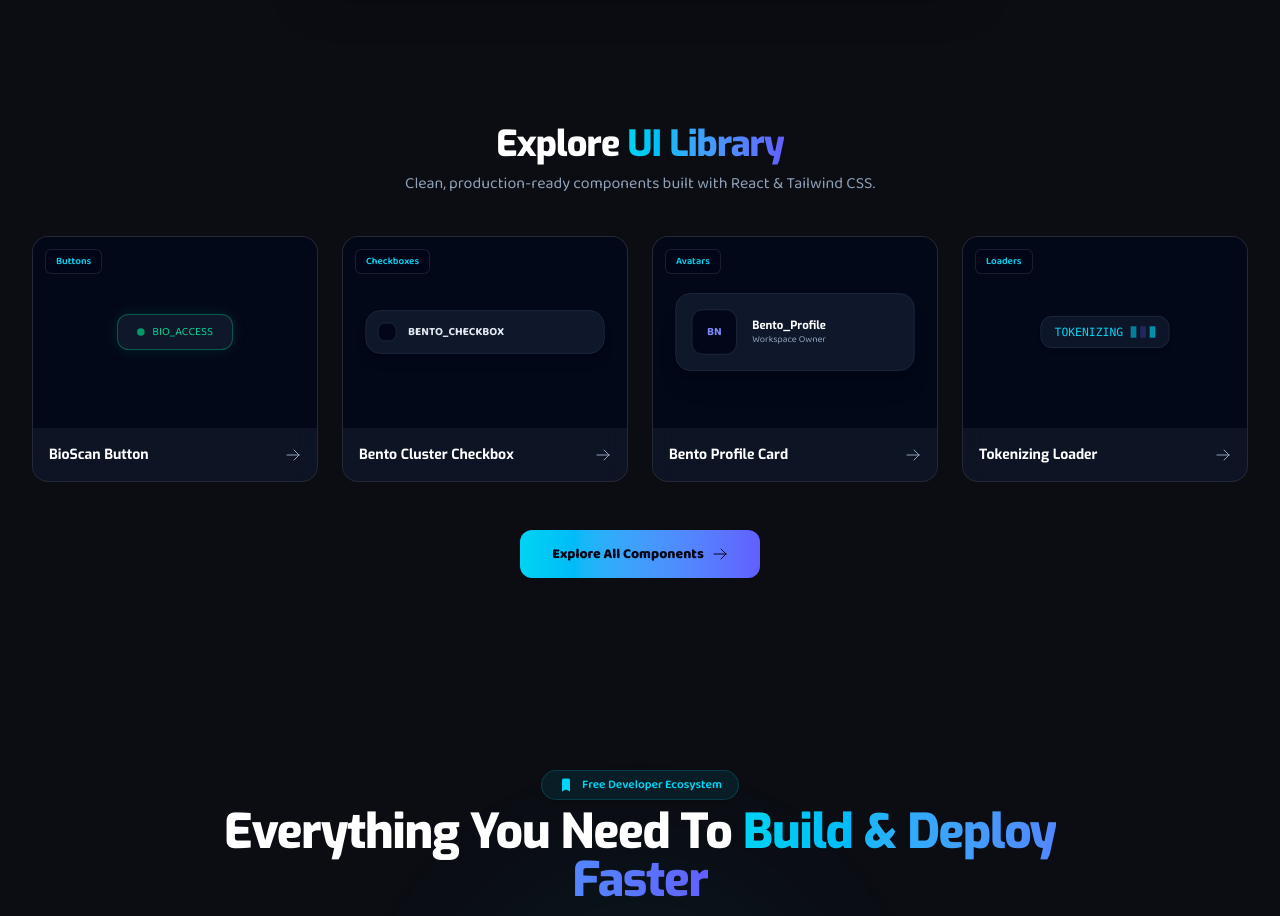
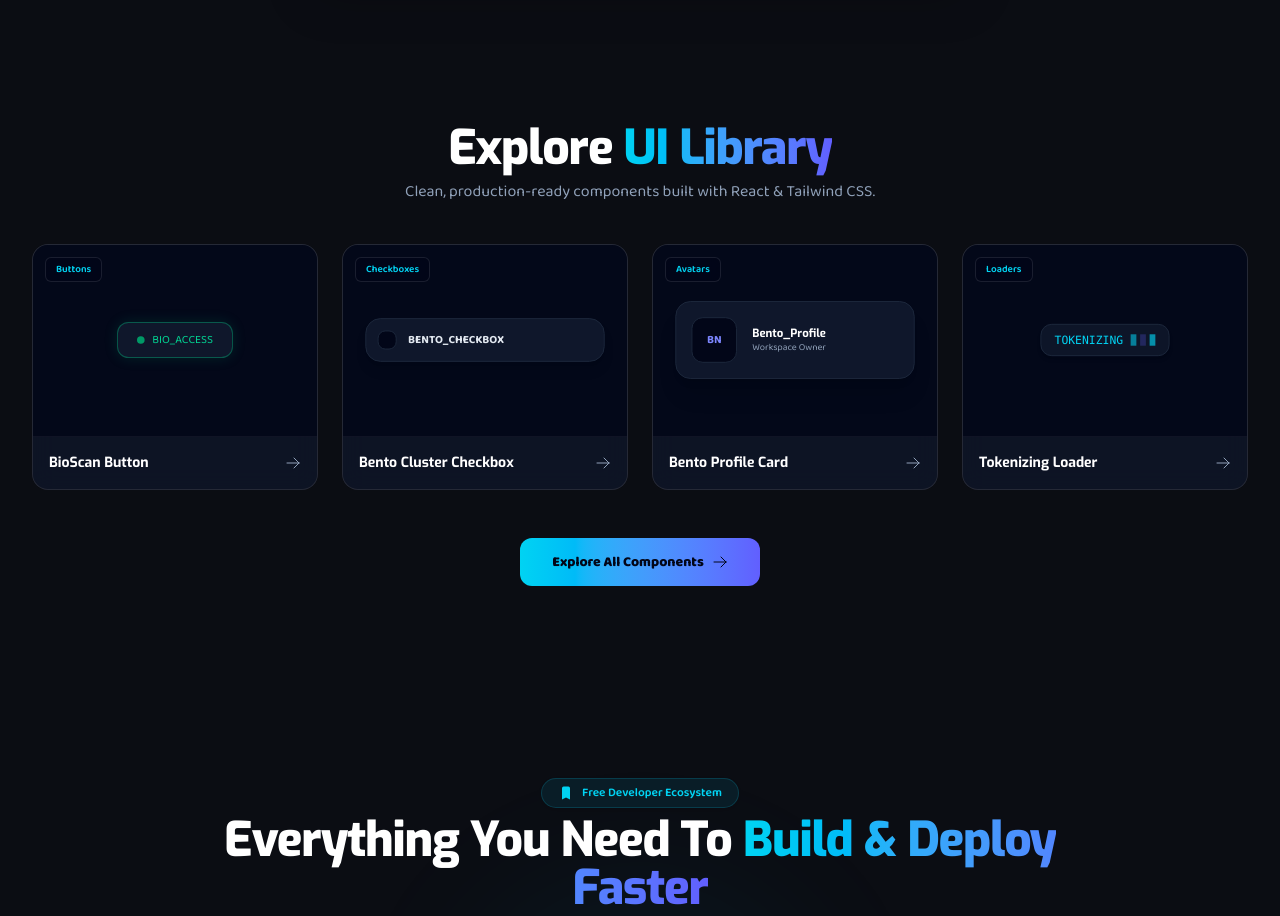
Before and after one commit to lakshan-beast/SyncXel, a React (Vite) app: page / in a window 1280 px wide. Shown: the part 900-1816 px from the top of the page. Built offline with nearby package versions, Linux system fonts and the light colour scheme.

Commit message:
feat: increase font size of title in HomeComponentsTeaser for better visibility

```diff
--- a/src/components/Components.jsx
+++ b/src/components/Components.jsx
@@ -233,7 +233,7 @@
         viewport={{ once: true }}
         transition={{ duration: 0.5 }}
         className="text-center space-y-2 ">
-        <h2 className="text-3xl sm:text-4xl font-extrabold text-white tracking-tight">
+        <h2 className="text-3xl sm:text-4xl md:text-5xl font-extrabold text-white tracking-tight">
           Explore{" "}
           <span className="text-transparent bg-clip-text bg-gradient-to-r from-cyan-400 to-indigo-500">
             UI Library
```
